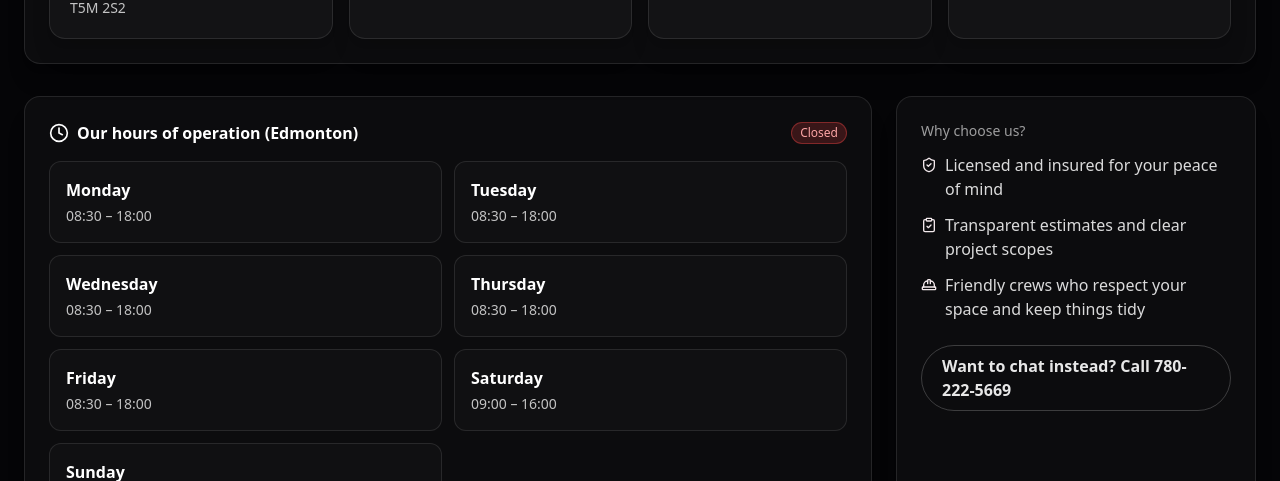
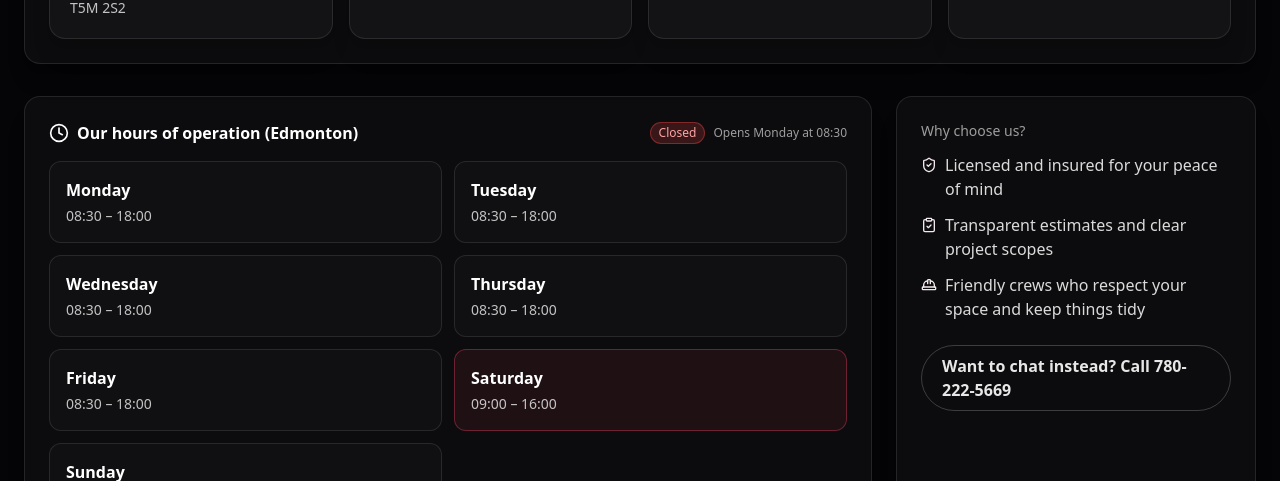
Before and after one commit to yuryjoaca-dev/nilta-flooring, a React (Vite) app: page /contact in a window 1280 px wide. Shown: the part 900-1381 px from the top of the page. Built offline with nearby package versions, Linux system fonts and the light colour scheme; no server answers.

Commit message:
Store Update

```diff
--- a/index.html
+++ b/index.html
@@ -1,11 +1,16 @@
 <!doctype html>
 <html lang="en">
   <head>
-    <link rel="icon" href="/favicon.ico" />
     <meta charset="UTF-8" />
     <meta name="viewport" content="width=device-width, initial-scale=1.0" />
+    <link rel="icon" type="image/png" href="/favicon-32x32.png" />
+    <link rel="icon" type="image/png" sizes="16x16" href="/favicon-16x16.png" />
+    <link rel="icon" href="/favicon.ico" />
+    <link rel="apple-touch-icon" href="/apple-touch-icon.png" />
+    <meta name="theme-color" content="#0f0f0f" />
     <title>Nilta Flooring</title>
   </head>
+
   <body class="bg-neutral-950">
     <div id="root"></div>
     <script type="module" src="/src/main.jsx"></script>
--- a/src/pages/Contact.jsx
+++ b/src/pages/Contact.jsx
@@ -22,6 +22,129 @@ import {
 import { API_BASE } from "../config/api";
 
 const ACCENT = "#8F2841";
+const EDMONTON_TZ = "America/Edmonton";
+
+function parseHHMM(hhmm) {
+  const [h, m] = String(hhmm || "00:00").split(":").map(Number);
+  return (h || 0) * 60 + (m || 0);
+}
+
+function getEdmontonParts(date = new Date()) {
+  // Use formatToParts so we can reliably extract weekday/hour/minute in Edmonton time
+  const timeParts = new Intl.DateTimeFormat("en-CA", {
+    timeZone: EDMONTON_TZ,
+    hour: "2-digit",
+    minute: "2-digit",
+    hour12: false,
+  }).formatToParts(date);
+
+  const dayParts = new Intl.DateTimeFormat("en-CA", {
+    timeZone: EDMONTON_TZ,
+    weekday: "long",
+  }).formatToParts(date);
+
+  const get = (parts, type) => parts.find((p) => p.type === type)?.value;
+
+  const hour = Number(get(timeParts, "hour"));
+  const minute = Number(get(timeParts, "minute"));
+  const weekday = String(get(dayParts, "weekday") || "");
+
+  const weekdayToIdx = {
+    Sunday: 0,
+    Monday: 1,
+    Tuesday: 2,
+    Wednesday: 3,
+    Thursday: 4,
+    Friday: 5,
+    Saturday: 6,
+  };
+
+  const todayIdx = weekdayToIdx[weekday] ?? new Date().getDay();
+  return { hour, minute, weekday, todayIdx };
+}
+
+function buildOpenStatus({ HOURS, hour, minute, todayIdx, weekday }) {
+  const nowMin = hour * 60 + minute;
+  const slot = HOURS[todayIdx];
+
+  let isOpen = false;
+  let statusText = "Closed";
+  let detailText = "";
+
+  if (slot) {
+    const oMin = parseHHMM(slot.open);
+    const cMin = parseHHMM(slot.close);
+
+    // Open if now in [open, close)
+    isOpen = nowMin >= oMin && nowMin < cMin;
+
+    if (isOpen) {
+      statusText = "Open";
+      detailText = `Closes at ${slot.close}`;
+    } else {
+      statusText = "Closed";
+      // If it's before opening today
+      if (nowMin < oMin) {
+        detailText = `Opens at ${slot.open}`;
+      } else {
+        // After closing: find next opening day
+        let nextIdx = (todayIdx + 1) % 7;
+        let steps = 0;
+        while (!HOURS[nextIdx] && steps < 7) {
+          nextIdx = (nextIdx + 1) % 7;
+          steps += 1;
+        }
+        const nextSlot = HOURS[nextIdx];
+        if (nextSlot) {
+          const dayNames = [
+            "Sunday",
+            "Monday",
+            "Tuesday",
+            "Wednesday",
+            "Thursday",
+            "Friday",
+            "Saturday",
+          ];
+          detailText = `Opens ${dayNames[nextIdx]} at ${nextSlot.open}`;
+        } else {
+          detailText = "";
+        }
+      }
+    }
+  } else {
+    statusText = "Closed";
+    // Find next opening day (if today is closed)
+    let nextIdx = (todayIdx + 1) % 7;
+    let steps = 0;
+    while (!HOURS[nextIdx] && steps < 7) {
+      nextIdx = (nextIdx + 1) % 7;
+      steps += 1;
+    }
+    const nextSlot = HOURS[nextIdx];
+    if (nextSlot) {
+      const dayNames = [
+        "Sunday",
+        "Monday",
+        "Tuesday",
+        "Wednesday",
+        "Thursday",
+        "Friday",
+        "Saturday",
+      ];
+      detailText = `Opens ${dayNames[nextIdx]} at ${nextSlot.open}`;
+    }
+  }
+
+  const timeFmt = new Intl.DateTimeFormat("en-CA", {
+    timeZone: EDMONTON_TZ,
+    hour: "2-digit",
+    minute: "2-digit",
+    hour12: false,
+  });
+  const nowStr = `${weekday} • ${timeFmt.format(new Date())} (Edmonton)`;
+
+  return { isOpen, statusText, detailText, nowStr };
+}
 
 export default function Contact() {
   // ---------- Hours (Edmonton local time) ----------
@@ -45,44 +168,30 @@ export default function Contact() {
   const PHONE_OFFICE = "1-780-761-9500";
   const EMAIL = "info@nilta.ca";
 
-  // ---------- Local time + open/closed ----------
-  const { nowStr, isOpen, todayIdx } = useMemo(() => {
-    const now = new Date();
-
-    const timeFmt = new Intl.DateTimeFormat("en-CA", {
-      timeZone: "America/Edmonton",
-      hour: "2-digit",
-      minute: "2-digit",
-      hour12: false,
-    });
-    const dayFmt = new Intl.DateTimeFormat("en-CA", {
-      timeZone: "America/Edmonton",
-      weekday: "long",
+  // ---------- Local time + open/closed (LIVE, updates) ----------
+  const [status, setStatus] = useState(() => {
+    const { hour, minute, weekday, todayIdx } = getEdmontonParts(new Date());
+    return {
+      todayIdx,
+      ...buildOpenStatus({ HOURS, hour, minute, todayIdx, weekday }),
+    };
   });
 
-    const [h, m] = timeFmt.format(now).split(":").map(Number);
+  useEffect(() => {
+    const tick = () => {
+      const { hour, minute, weekday, todayIdx } = getEdmontonParts(new Date());
+      setStatus({
+        todayIdx,
+        ...buildOpenStatus({ HOURS, hour, minute, todayIdx, weekday }),
+      });
+    };
 
-    const w = new Date(
-      now.toLocaleString("en-CA", { timeZone: "America/Edmonton" })
-    ).getDay(); // 0..6
+    tick();
+    const id = setInterval(tick, 30 * 1000); // update every 30 seconds
+    return () => clearInterval(id);
+  }, []);
 
-    const slot = HOURS[w];
-    let open = false;
-    if (slot) {
-      const [oh, om] = slot.open.split(":").map(Number);
-      const [ch, cm] = slot.close.split(":").map(Number);
-      const nowMin = h * 60 + m;
-      const oMin = oh * 60 + om;
-      const cMin = ch * 60 + cm;
-      open = nowMin >= oMin && nowMin <= cMin;
-    }
-
-    return {
-      nowStr: `${dayFmt.format(now)} • ${timeFmt.format(now)} (Edmonton)`,
-      isOpen: open,
-      todayIdx: w,
-    };
-  }, []);
+  const { nowStr, isOpen, todayIdx, statusText, detailText } = status;
 
   const mapEmbedSrc = useMemo(() => {
     const q = encodeURIComponent(`Nilta Flooring, ${ADDRESS_QUERY}`);
@@ -145,7 +254,7 @@ export default function Contact() {
       try {
         data = await res.json();
       } catch {
-        // if backend returns no json
+        // ignore
       }
 
       if (!res.ok) {
@@ -392,8 +501,6 @@ export default function Contact() {
             />
           </div>
         </div>
-
-
       </section>
 
       {/* HOURS + STATUS */}
@@ -404,6 +511,8 @@ export default function Contact() {
               <div className="flex items-center gap-2 font-semibold">
                 <Clock className="h-5 w-5" /> Our hours of operation (Edmonton)
               </div>
+
+              <div className="flex items-center gap-2">
                 <span
                   className={`text-xs rounded-full px-2 py-0.5 border ${
                     isOpen
@@ -411,8 +520,12 @@ export default function Contact() {
                       : "bg-red-500/20 text-red-300 border-red-500/40"
                   }`}
                 >
-                {isOpen ? "Open" : "Closed"}
+                  {statusText}
                 </span>
+                {detailText ? (
+                  <span className="text-xs text-white/60">{detailText}</span>
+                ) : null}
+              </div>
             </div>
 
             <div className="mt-4 grid sm:grid-cols-2 gap-3">
@@ -504,7 +617,9 @@ export default function Contact() {
                 Open in Google Maps
               </a>
             </div>
-            <div className="aspect-[16/9] w-full">
+
+            {/* ✅ Taller map to match symmetry */}
+            <div className="w-full h-[360px] md:h-[460px]">
               <iframe
                 title="Nilta Flooring Map"
                 src={mapEmbedSrc}
--- a/src/pages/Projects.jsx
+++ b/src/pages/Projects.jsx
@@ -299,7 +299,7 @@ export default function Projects() {
             className="relative overflow-hidden rounded-2xl border border-white/10 bg-white/[0.03]"
           >
             <img
-              src="https://images.unsplash.com/photo-1483058712412-4245e9b90334?q=80&w=1600&auto=format&fit=crop"
+              src="/projects/comercial.jpg"
               alt="Commercial flooring montage"
               className="h-96 w-full object-cover transition-transform duration-700 hover:scale-105"
             />
--- a/src/pages/Store.jsx
+++ b/src/pages/Store.jsx
@@ -76,9 +76,17 @@ const FALLBACK_PRODUCTS = [
 function normalizeImageUrl(raw) {
   if (!raw) return "/store-products/oak-laminate-natural.webp";
   if (raw.startsWith("http")) return raw;
-  const path = raw.startsWith("/") ? raw : `/${raw}`;
-  return `${API_BASE}${path}`;
+
+  // ✅ if DB stores "/uploads/...", force backend host
+  if (raw.startsWith("/uploads/") || raw.startsWith("uploads/")) {
+    const p = raw.startsWith("/") ? raw : `/${raw}`;
+    return `${API_BASE}${p}`;
+  }
+
+  // keep frontend assets
+  return raw.startsWith("/") ? raw : `/${raw}`;
 }
+
 
 function isValidEmail(email) {
   return /^[^\s@]+@[^\s@]+\.[^\s@]+$/.test(String(email || "").trim());
@@ -141,8 +149,8 @@ export default function Store() {
               p.salePrice && p.salePrice < p.price
                 ? "On sale"
                 : p.stock === 0
-                ? "Sold out"
-                : undefined,
+                  ? "Sold out"
+                  : undefined,
             pricePerSqm: p.salePrice || p.price,
             stock: p.stock ?? 0,
           };
@@ -442,11 +450,10 @@ export default function Store() {
                 <button
                   key={cat}
                   onClick={() => setCategoryFilter(cat)}
-                  className={`px-3 py-1.5 rounded-full text-xs font-medium border transition ${
-                    categoryFilter === cat
-                      ? "border-red-500 bg-red-600/80"
-                      : "border-white/15 bg-white/5 hover:border-white/30"
-                  }`}
+                  className={`px-3 py-1.5 rounded-full text-xs font-medium border transition ${categoryFilter === cat
+                    ? "border-red-500 bg-red-600/80"
+                    : "border-white/15 bg-white/5 hover:border-white/30"
+                    }`}
                 >
                   {cat}
                 </button>
@@ -568,7 +575,7 @@ export default function Store() {
           {cartItems.length === 0 ? (
             <p className="text-sm text-white/70">
               Your cart is currently empty. Add a few products to get started, or
-              send us a quote request or proceed with payment.
+              send us a quote request.
             </p>
           ) : (
             <>
@@ -612,13 +619,7 @@ export default function Store() {
             </>
           )}
 
-          <div className="mt-3 text-xs text-white/60 space-y-1">
-            <p>
-              For larger projects, requesting a quote is usually the best first
-              step—we’ll review your needs, confirm quantities, and help ensure
-              the right product selection.
-            </p>
-          </div>
+
 
           <div className="mt-3 flex flex-col gap-2">
             <button
@@ -633,14 +634,7 @@ export default function Store() {
               />
             </button>
 
-            <button
-              onClick={handleStripeCheckout}
-              disabled={paying || cartItems.length === 0}
-              className="group inline-flex items-center justify-center rounded-full border border-white/30 px-5 py-2 font-semibold text-sm text-white/90 hover:bg-white/10 transition disabled:opacity-60 disabled:pointer-events-none"
-            >
-              <CreditCard className="mr-2 h-4 w-4" />
-              {paying ? "Starting payment..." : "Pay now (Canada only)"}
-            </button>
+
           </div>
 
           <Link to="/contact" className="text-xs text-white/70 underline mt-2">
```
Also changed, not shown: 3 other files (tests, documents, lock files or other folders). Lines whose indentation alone changed are shown as unchanged.
